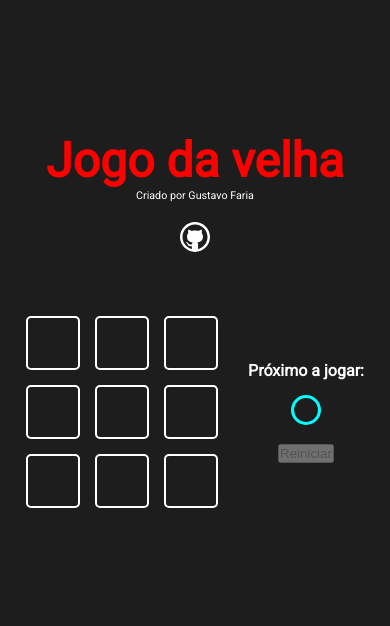
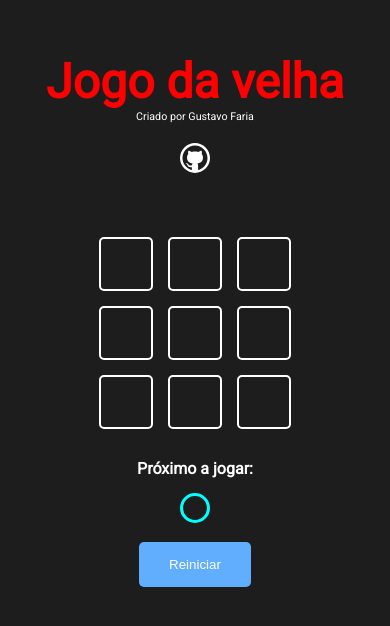
Before and after one commit to Gustavo-Faria-Dev/Tic-tac-toe, a Next.js app: page / in a window 390 px wide. Shown: the part 122-748 px from the top of the page. Built offline with nearby package versions, Linux system fonts and the light colour scheme.

Commit message:
Responsividade

```diff
--- a/src/components/button/Button.module.css
+++ b/src/components/button/Button.module.css
@@ -0,0 +1,16 @@
+.button {
+    padding: 15px 30px;
+    border-radius: 5px;
+    cursor: pointer;
+    border: none;
+    background-color: #007bff;
+    color: white;
+
+}
+
+.button:disabled{
+    cursor:default;
+    background-color: #61aeff;
+
+
+}
--- a/src/components/game/Game.module.css
+++ b/src/components/game/Game.module.css
@@ -10,4 +10,11 @@
     display: flex;
     gap: 30px;
     align-items: center;
+
 }
+
+@media screen and (max-width: 425px){
+    .gameContent{
+        flex-direction: column;
+    }
+}
--- a/src/components/gameInfo/GameInfo.module.css
+++ b/src/components/gameInfo/GameInfo.module.css
@@ -3,4 +3,5 @@
     flex-direction: column;
     align-items: center;
     gap: 15px;
+    min-width: 170px;
 }
```
